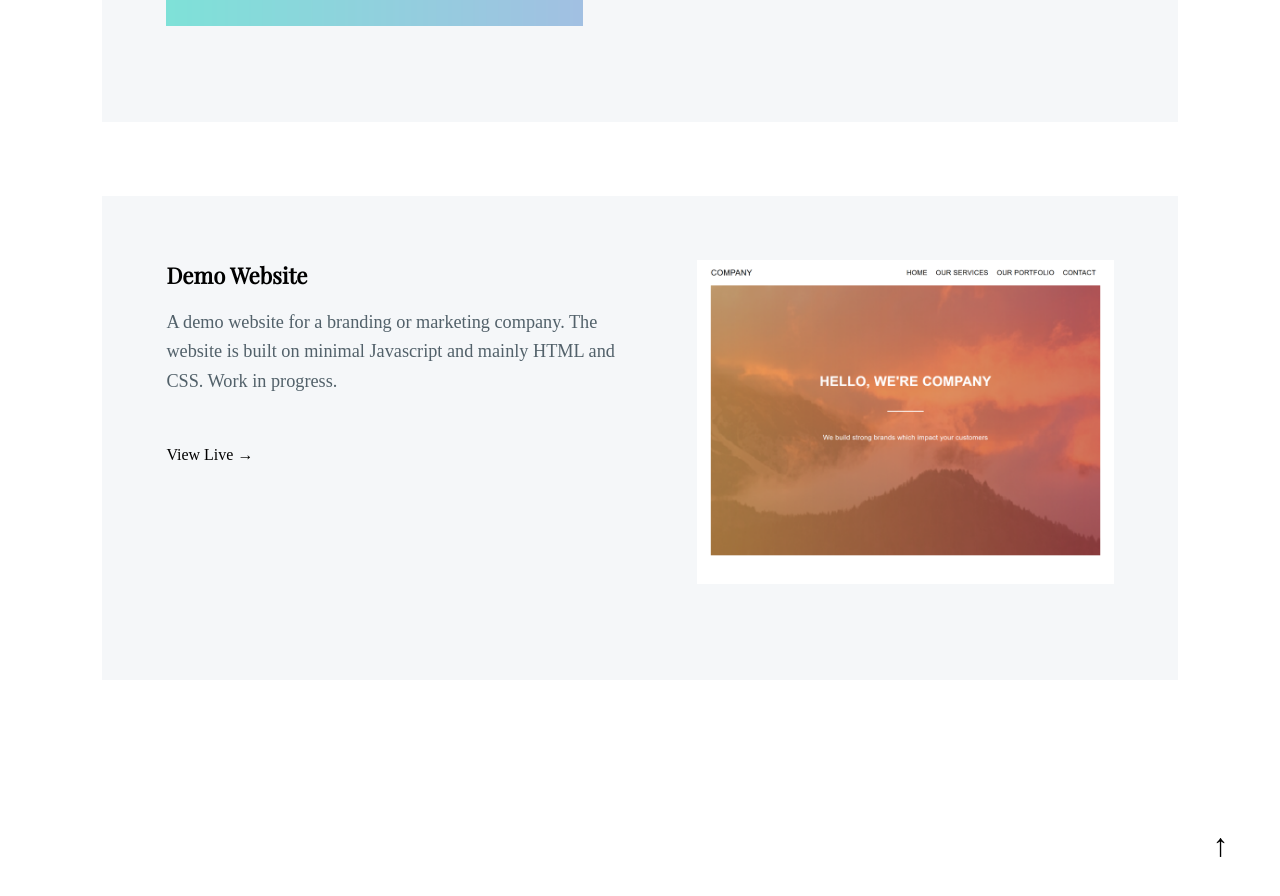
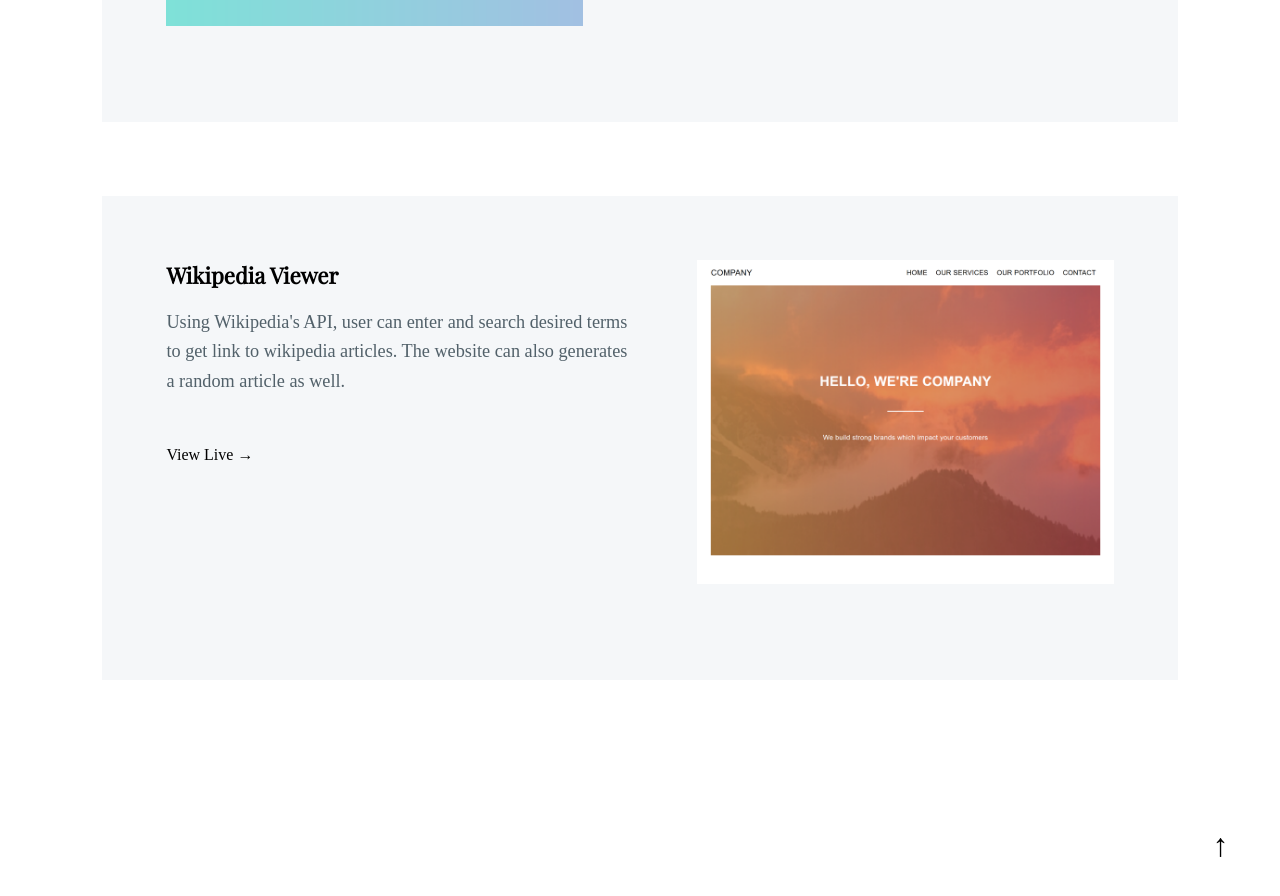
Before and after one commit to windan11/windan11.github.io, a Jekyll site: the page built from index.html, in a window 1280 px wide and 900 px high, scrolled down 2341 px. Shown: the top 896 px of the window. Built offline with Jekyll 4.4.1, drawn with Linux system fonts in a browser that asks for light colours; some web fonts are replaced.

Commit message:
add wiki viewer link

```diff
--- a/_layouts/default.html
+++ b/_layouts/default.html
@@ -61,10 +61,10 @@
 				<div class="container">
 					<div class="clearfix">
 						<img src="assets/demo.png" class="right" alt="screenshot of project 5">
-						<h4>Demo Website</h4>
-						<p>A demo website for a branding or marketing company. The website is built on minimal Javascript and mainly HTML and CSS. Work in progress.</p>
+						<h4>Wikipedia Viewer</h4>
+						<p>Using Wikipedia's API, user can enter and search desired terms to get link to wikipedia articles. The website can also generates a random article as well.</p>
 						<div class="row">
-							<a class="launch" href="https://windan11.github.io/demo-website/">View Live &rarr;</a>
+							<a class="launch" href="https://windan11.github.io/wiki-viewer/">View Live &rarr;</a>
 						</div>
 					</div>
 				</div>
```
